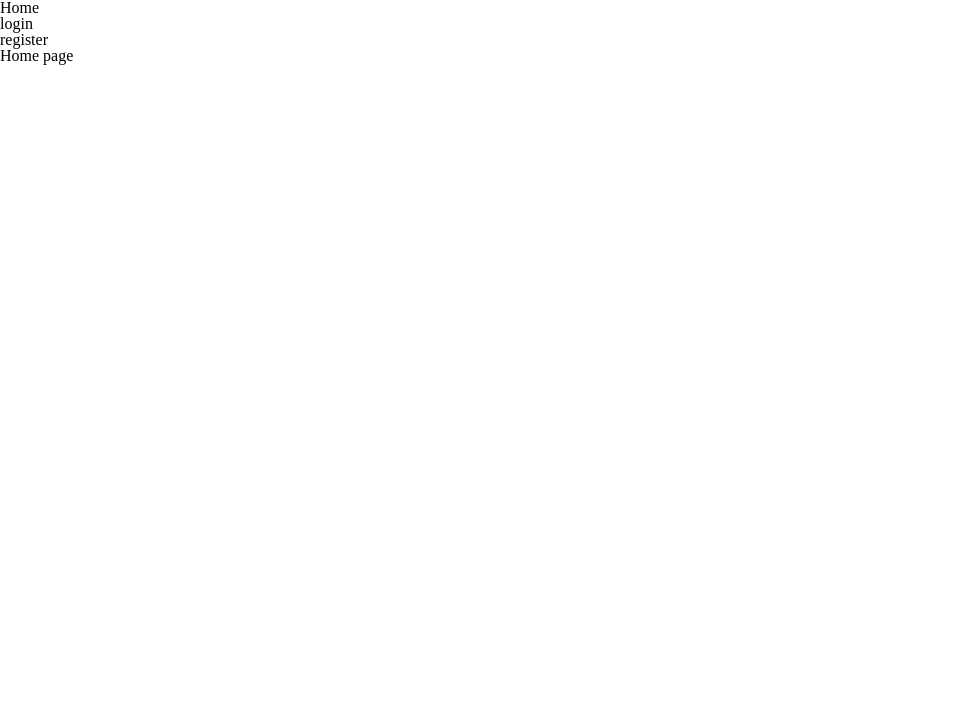
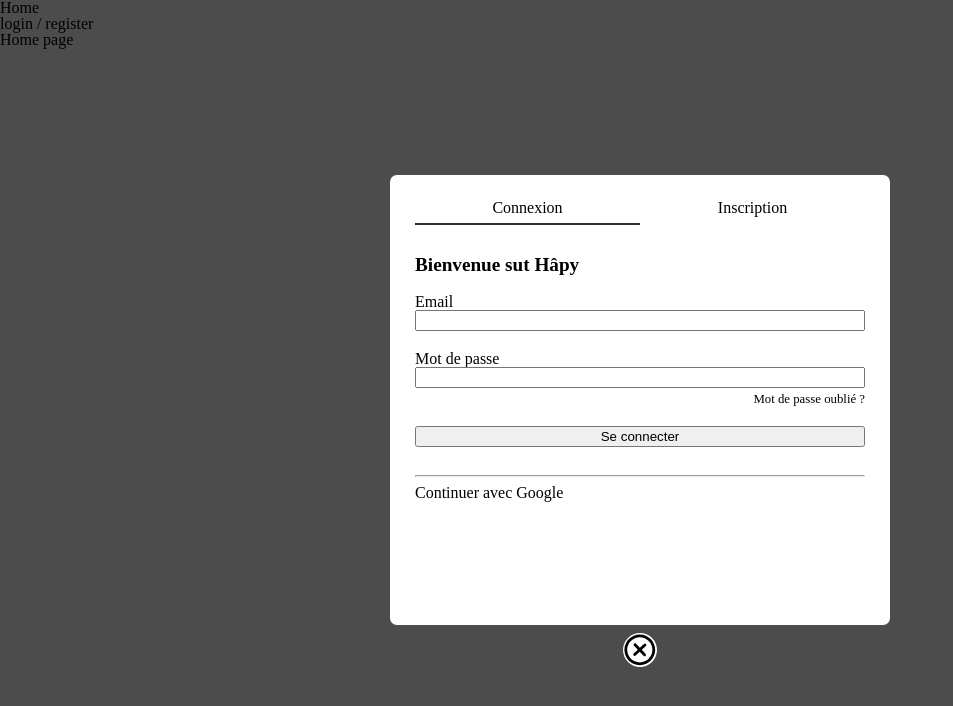
Before and after one commit to florianmg/next-auth-ssr-starter, a Next.js app: page / in a window 1280 px wide. Shown: the top 706 px of the page, without its empty margins (0-953 px from the left). Built offline with nearby package versions, Linux system fonts and the light colour scheme; no server answers.

Commit message:
feat: login/regster modal

```diff
--- /dev/null
+++ b/components/auth-forms/AuthForms.module.scss
@@ -0,0 +1,61 @@
+.container {
+  height: 400px;
+  display: flex;
+  flex-direction: column;
+  justify-content: flex-start;
+
+  .header {
+    display: flex;
+    justify-content: space-around;
+    align-items: center;
+    height: 25px;
+    box-sizing: border-box;
+    .title {
+      width: 100%;
+      height: 25px;
+      box-sizing: border-box;
+      border-bottom: 2px solid var(--primary-color);
+      text-align: center;
+    }
+    .btn {
+      width: 50%;
+      height: 25px;
+      text-align: center;
+      cursor: pointer;
+      box-sizing: border-box;
+      &.selected {
+        border-bottom: 2px solid var(--primary-color);
+      }
+    }
+  }
+  .content {
+    h3 {
+      margin-top: 30px;
+      font-size: 1.2rem;
+      font-weight: 700;
+    }
+    form {
+      label,
+      input,
+      button {
+        width: 100%;
+      }
+
+      & > div {
+        margin-top: 20px;
+      }
+
+      button {
+        margin: 20px 0;
+      }
+      small {
+        width: 100%;
+        display: block;
+        margin-top: 5px;
+        text-align: right;
+        font-size: 0.8rem;
+        cursor: pointer;
+      }
+    }
+  }
+}
--- /dev/null
+++ b/components/auth-forms/AuthForms.tsx
@@ -0,0 +1,172 @@
+import React, { useState, useEffect } from 'react';
+
+import clx from 'classnames';
+
+import Modal from '../modal';
+import GoogleAuth from '../google-auth';
+
+import styles from './AuthForms.module.scss';
+
+interface IAuthFormsProps {
+  isOpen: boolean;
+  onClose: () => void;
+}
+
+const CONTENT_STATE = {
+  LOGIN: 0,
+  REGISTER: 1,
+  PASSWORD: 2,
+};
+
+const AuthForms: React.FC<IAuthFormsProps> = ({ isOpen, onClose }) => {
+  const [currentContentState, setCurrentContentState] = useState(0);
+  const [currentContent, setCurrentContent] = useState({
+    btn: '',
+    action: (e: React.SyntheticEvent) => {},
+    displayResetPasswordLink: false,
+  });
+  const [formValues, setFormValues] = useState({
+    email: '',
+    password: '',
+  });
+
+  const handleLogin = (e: React.SyntheticEvent) => {
+    e.preventDefault();
+    console.log('handleLogin');
+  };
+  const handleRegister = (e: React.SyntheticEvent) => {
+    e.preventDefault();
+    console.log('handleRegister');
+  };
+  const handleResetPassword = (e: React.SyntheticEvent) => {
+    e.preventDefault();
+    console.log('handleResetPassword');
+  };
+
+  useEffect(() => {
+    switch (currentContentState) {
+      case CONTENT_STATE.LOGIN:
+        setCurrentContent({
+          btn: 'Se connecter',
+          action: handleLogin,
+          displayResetPasswordLink: true,
+        });
+        break;
+
+      case CONTENT_STATE.REGISTER:
+        setCurrentContent({
+          btn: "S'inscrire",
+          action: handleRegister,
+          displayResetPasswordLink: false,
+        });
+        break;
+      case CONTENT_STATE.PASSWORD:
+        setCurrentContent({
+          btn: 'Réinitialiser le mot de passe',
+          action: handleResetPassword,
+          displayResetPasswordLink: false,
+        });
+    }
+  }, [currentContentState]);
+
+  useEffect(() => {
+    setFormValues((prevState) => {
+      return {
+        email: prevState.email,
+        password: '',
+      };
+    });
+  }, [currentContentState]);
+
+  return (
+    <Modal isOpen={isOpen} onClose={onClose} maxWidth={500}>
+      <div className={styles.container}>
+        <div className={styles.header}>
+          {currentContentState !== CONTENT_STATE.PASSWORD ? (
+            <>
+              <div
+                className={clx(styles.btn, {
+                  [styles.selected]:
+                    currentContentState === CONTENT_STATE.LOGIN,
+                })}
+                onClick={() => setCurrentContentState(CONTENT_STATE.LOGIN)}
+              >
+                Connexion
+              </div>
+              <div
+                className={clx(styles.btn, {
+                  [styles.selected]:
+                    currentContentState === CONTENT_STATE.REGISTER,
+                })}
+                onClick={() => setCurrentContentState(CONTENT_STATE.REGISTER)}
+              >
+                Inscription
+              </div>
+            </>
+          ) : (
+            <div className={styles.title}>Réinitialiser mot de passe</div>
+          )}
+        </div>
+        <div className={styles.content}>
+          <h3>Bienvenue sut Hâpy</h3>
+          <form onSubmit={currentContent.action}>
+            <div>
+              <label htmlFor="email">Email</label>
+              <input
+                id="email"
+                type="text"
+                required
+                value={formValues.email}
+                onChange={(e) =>
+                  setFormValues({ ...formValues, email: e.currentTarget.value })
+                }
+              />
+            </div>
+            {currentContentState !== CONTENT_STATE.PASSWORD && (
+              <>
+                <div>
+                  <label htmlFor="password">Mot de passe</label>
+                  <input
+                    id="password"
+                    type="password"
+                    required
+                    value={formValues.password}
+                    onChange={(e) =>
+                      setFormValues({
+                        ...formValues,
+                        password: e.currentTarget.value,
+                      })
+                    }
+                  />
+                </div>
+                {currentContent.displayResetPasswordLink && (
+                  <small
+                    onClick={() =>
+                      setCurrentContentState(CONTENT_STATE.PASSWORD)
+                    }
+                  >
+                    Mot de passe oublié ?
+                  </small>
+                )}
+              </>
+            )}
+            <button type="submit">{currentContent.btn}</button>
+          </form>
+
+          {currentContentState !== CONTENT_STATE.PASSWORD ? (
+            <>
+              <hr />
+              <GoogleAuth />
+            </>
+          ) : (
+            <p onClick={() => setCurrentContentState(CONTENT_STATE.LOGIN)}>
+              Finalement j&apos;ai retrouvé mon mot de passe !
+            </p>
+          )}
+        </div>
+      </div>
+    </Modal>
+  );
+};
+
+export default AuthForms;
--- /dev/null
+++ b/components/auth-forms/index.ts
@@ -0,0 +1 @@
+export {default} from './AuthForms'
--- a/components/navbar/Navbar.tsx
+++ b/components/navbar/Navbar.tsx
@@ -1,13 +1,13 @@
+import { useState } from 'react';
 import Link from 'next/link';
 import { useAuth } from '../../hooks/useAuth';
-import { auth } from '../../lib/firebaseClient';
+import AuthForms from '../auth-forms/AuthForms';
 
 const Navbar: React.FC = () => {
   const { user } = useAuth();
-  return (
+  const [isAuthFormsOpen, setIsAuthFormsOpen] = useState(true);
+  return user !== null ? (
     <nav>
-      {user !== null ? (
-        <>
       <ul>
         <p>{user.email}</p>
         <li>
@@ -21,27 +21,26 @@ const Navbar: React.FC = () => {
           </Link>
         </li>
       </ul>
-        </>
+    </nav>
   ) : (
+    <>
+      <AuthForms
+        isOpen={isAuthFormsOpen}
+        onClose={() => setIsAuthFormsOpen(false)}
+      />
+      <nav>
         <ul>
           <li>
             <Link href="/">
               <a>Home</a>
             </Link>
           </li>
-          <li>
-            <Link href="/login">
-              <a>login</a>
-            </Link>
-          </li>
-          <li>
-            <Link href="/register">
-              <a>register</a>
-            </Link>
+          <li onClick={() => setIsAuthFormsOpen(true)}>
+            <p>login / register</p>
           </li>
         </ul>
-      )}
       </nav>
+    </>
   );
 };
 
--- a/pages/_app.tsx
+++ b/pages/_app.tsx
@@ -1,5 +1,6 @@
 import '../styles/globals.scss';
 import '../styles/reset.css';
+import '../styles/variables.scss';
 import type { AppProps } from 'next/app';
 import { AuthProvider } from '../store/authContext';
 import Navbar from '../components/navbar';
--- a/styles/globals.scss
+++ b/styles/globals.scss
@@ -4,6 +4,7 @@ body {
   margin: 0;
   font-family: -apple-system, BlinkMacSystemFont, Segoe UI, Roboto, Oxygen,
     Ubuntu, Cantarell, Fira Sans, Droid Sans, Helvetica Neue, sans-serif;
+  font-size: 18px;
 }
 
 a {
--- /dev/null
+++ b/styles/variables.scss
@@ -0,0 +1,3 @@
+:root {
+  --primary-color: rgb(46, 46, 46);
+}
```
Lines whose indentation alone changed are shown as unchanged.
